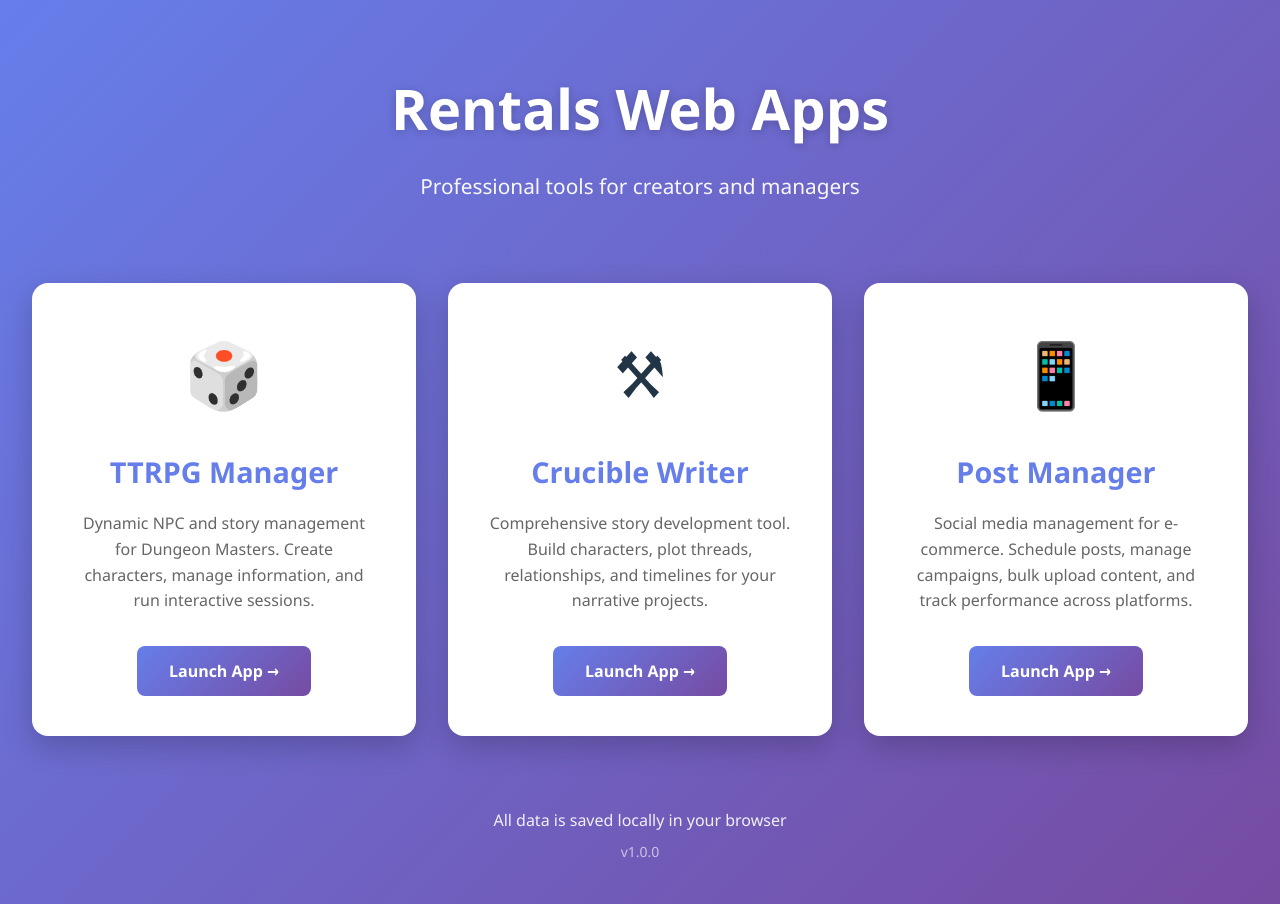
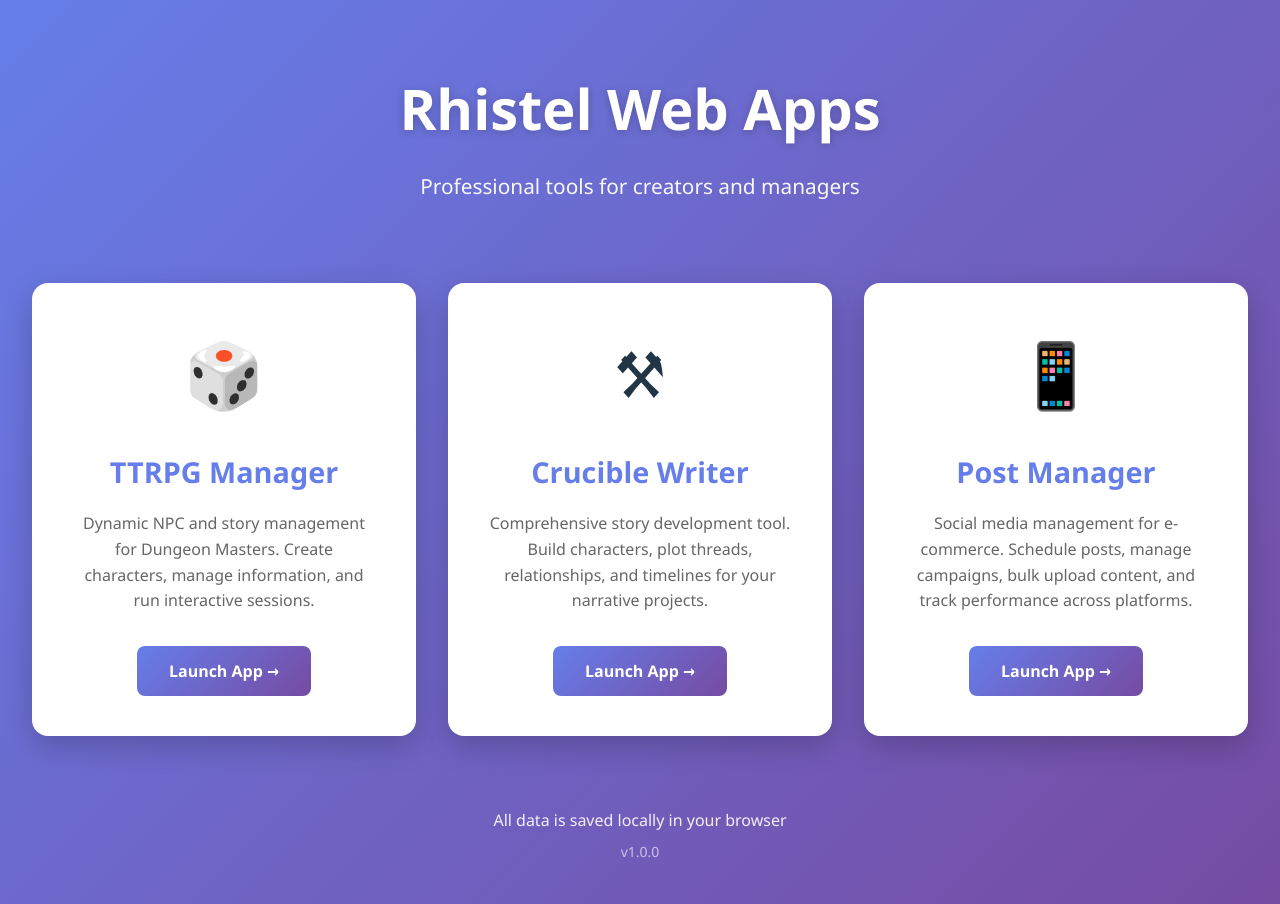
Before and after one commit to Rhistel0475/Claude-Code, a React (Vite) app: page / in a window 1280 px wide. Built offline with nearby package versions, Linux system fonts and the light colour scheme.

Commit message:
Fix branding: Change 'Rentals' to 'Rhistel' Web Apps

```diff
--- a/src/components/HamburgerMenu.tsx
+++ b/src/components/HamburgerMenu.tsx
@@ -29,7 +29,7 @@ export function HamburgerMenu({ currentMode, onNavigate }: HamburgerMenuProps) {
           </span>
         </button>
 
-        <div className="nav-title">Rentals Web Apps</div>
+        <div className="nav-title">Rhistel Web Apps</div>
       </nav>
 
       {isOpen && (
--- a/src/components/HomePage.tsx
+++ b/src/components/HomePage.tsx
@@ -8,7 +8,7 @@ export function HomePage({ onSelectApp }: HomePageProps) {
   return (
     <div className="homepage">
       <div className="homepage-hero">
-        <h1 className="homepage-title">Rentals Web Apps</h1>
+        <h1 className="homepage-title">Rhistel Web Apps</h1>
         <p className="homepage-subtitle">Professional tools for creators and managers</p>
       </div>
 
```
